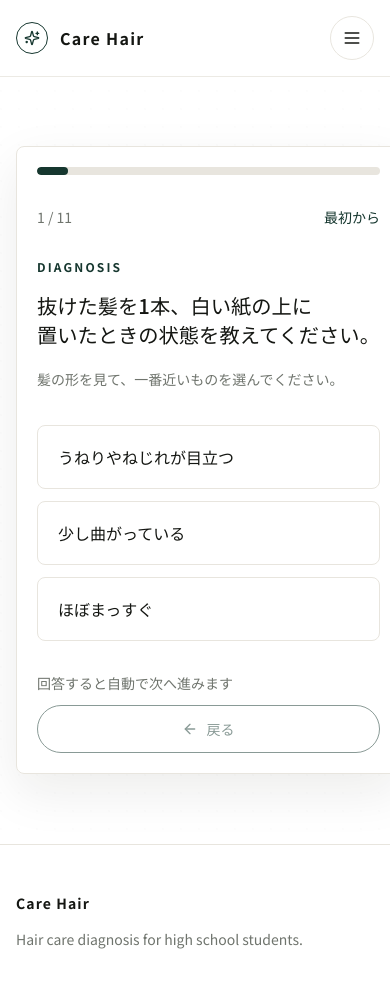
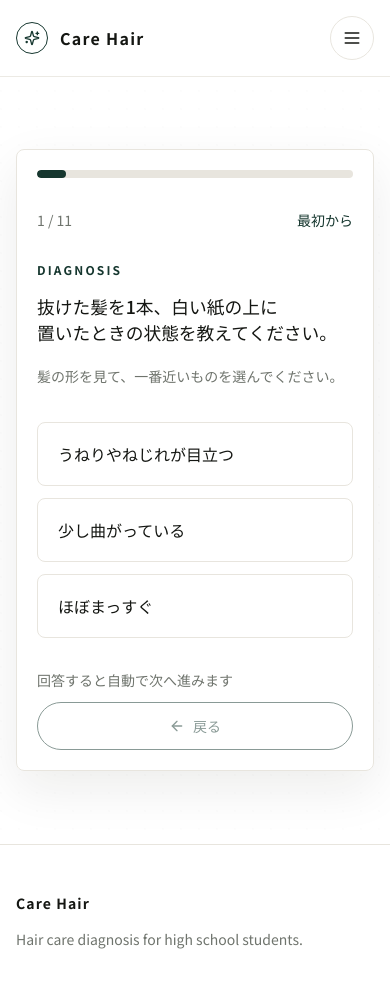
Before and after one commit to gomaabura1102-beep/care-hair, a Next.js app: page /diagnosis in a window 390 px wide. Shown: the top 988 px of the page. Built offline with nearby package versions, Linux system fonts and the light colour scheme.

Commit message:
Fix mobile headline and question sizing

```diff
--- a/app/globals.css
+++ b/app/globals.css
@@ -37,21 +37,22 @@ img {
 
 .jp-question-title {
   line-break: strict;
-  overflow-wrap: normal;
+  overflow-wrap: anywhere;
   word-break: keep-all;
 }
 
 .jp-question-title--manual {
-  font-size: clamp(1.22rem, 5.2vw, 2.25rem);
+  font-size: clamp(1.08rem, 4.55vw, 2.25rem);
   line-height: 1.45;
   white-space: pre-line;
   text-wrap: pretty;
 }
 
 .jp-question-title--single {
-  font-size: clamp(0.82rem, 3vw, var(--single-title-max, 2.25rem));
+  font-size: clamp(1.02rem, 4.2vw, var(--single-title-max, 2.25rem));
   line-height: 1.45;
-  white-space: nowrap;
+  text-wrap: balance;
+  white-space: normal;
 }
 
 @media (min-width: 640px) {
@@ -61,6 +62,7 @@ img {
 
   .jp-question-title--single {
     font-size: clamp(1rem, 2.3vw, var(--single-title-max, 2.25rem));
+    white-space: nowrap;
   }
 }
 
--- a/app/page.tsx
+++ b/app/page.tsx
@@ -62,7 +62,7 @@ export default function HomePage() {
         <div className="relative mx-auto w-full max-w-site px-4 pb-12 pt-64 sm:pt-72 md:pb-24 md:pt-0">
           <div className="max-w-3xl rounded-brand bg-white/80 md:bg-transparent">
             <p className="mb-5 text-xs font-bold uppercase tracking-[0.18em] text-green">Hair care diagnosis</p>
-            <h1 className="whitespace-nowrap text-[clamp(2.2rem,10vw,4.5rem)] font-medium leading-[1.12] sm:text-6xl md:text-8xl md:leading-[1.08]">
+            <h1 className="whitespace-nowrap text-[clamp(1.82rem,8.1vw,4.5rem)] font-medium leading-[1.12] sm:text-6xl md:text-8xl md:leading-[1.08]">
               本当に合うヘアケアを。
             </h1>
             <p className="mt-7 max-w-2xl text-base leading-8 text-ink/75 md:text-xl">
```
